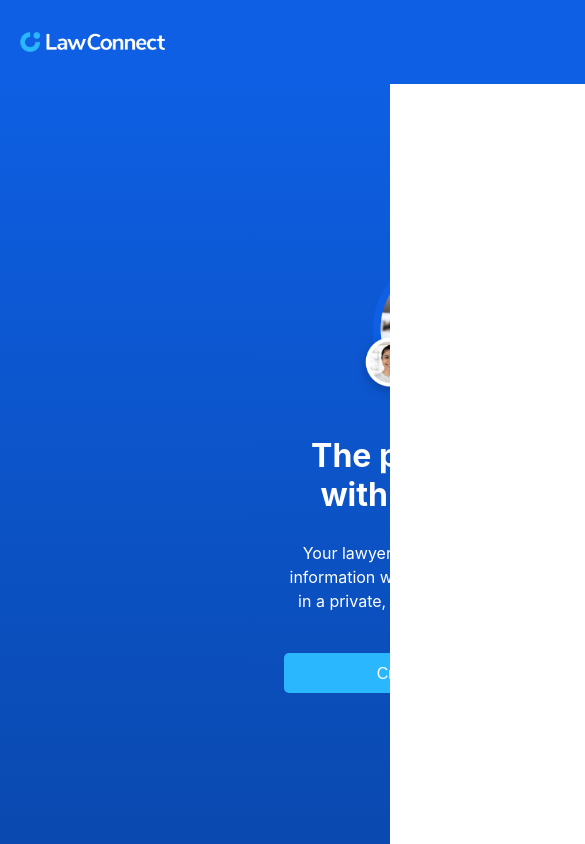
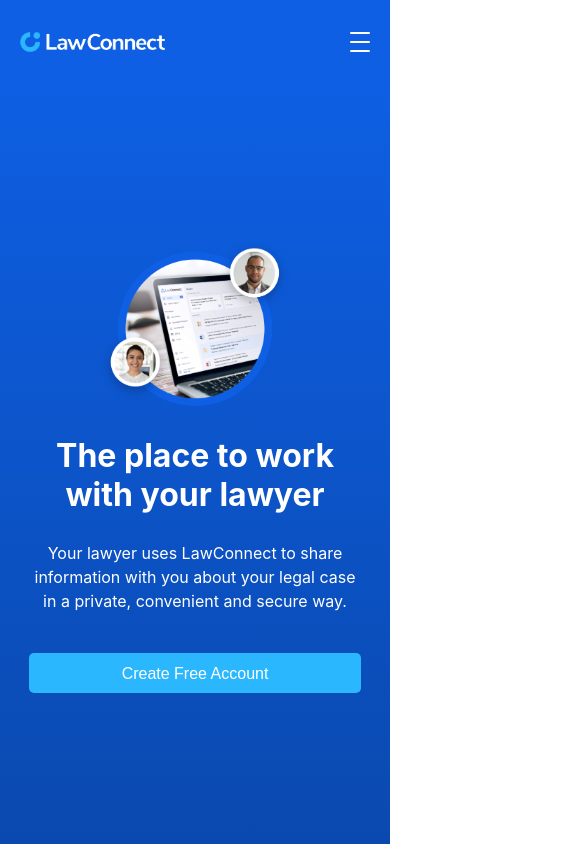
Before and after one commit to KurtReti/lawconnect, a React (Create React App) app: page / in a window 390 px wide. Shown: the top 844 px of the page, 585 px wide, since content can reach past the window. Built offline with nearby package versions, Linux system fonts and the light colour scheme.

Commit message:
last minute fix

```diff
--- a/src/css/Hero.css
+++ b/src/css/Hero.css
@@ -64,6 +64,7 @@
 @media only screen and (max-width: 1120px){
   .heroContainer{
     flex-direction: column-reverse;
+    min-width: 100px;
 
   }
 
--- a/src/css/header.css
+++ b/src/css/header.css
@@ -79,8 +79,11 @@
     top: 0px;
     height: 10vh;
     width: 100vw;
+    min-width: 100px;
+
 
   }
+
 
   .burger{
     display: flex;
```
